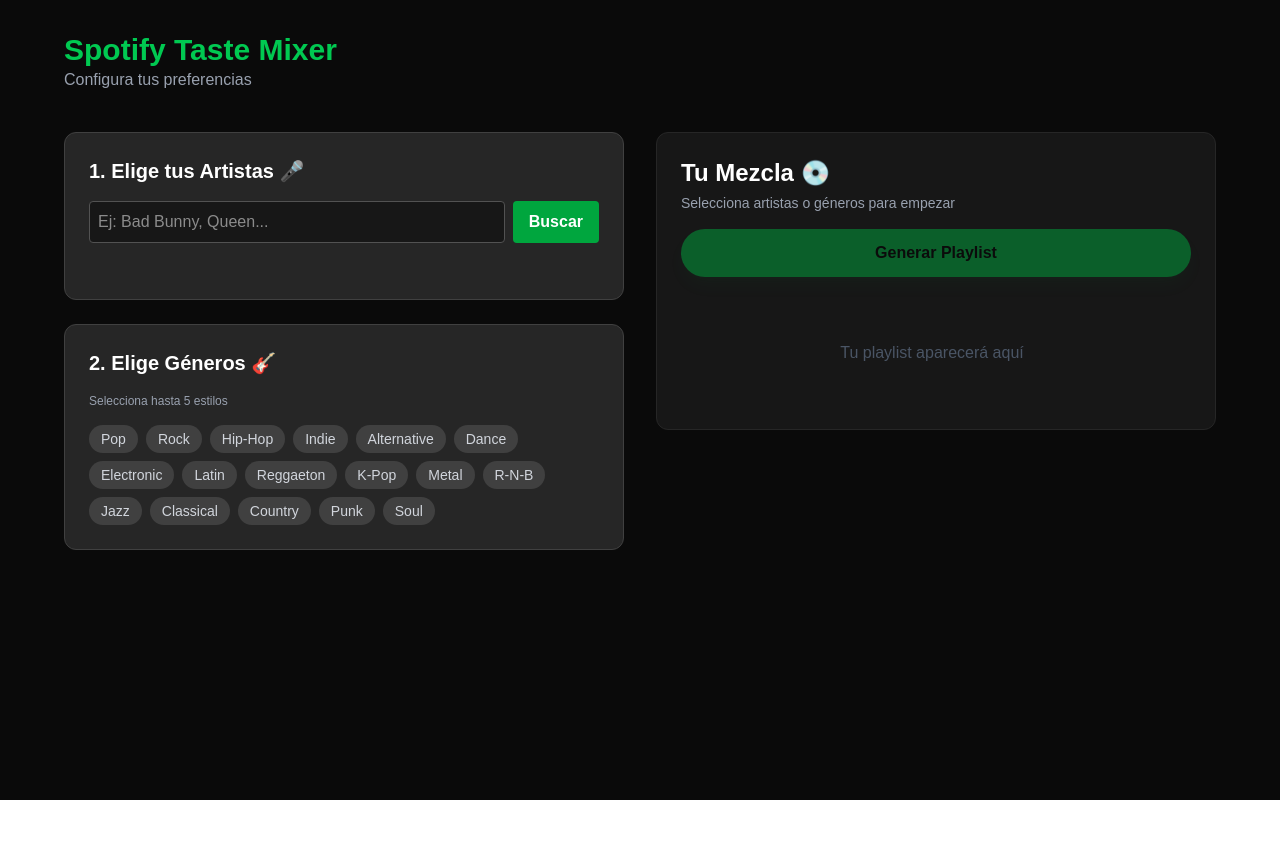
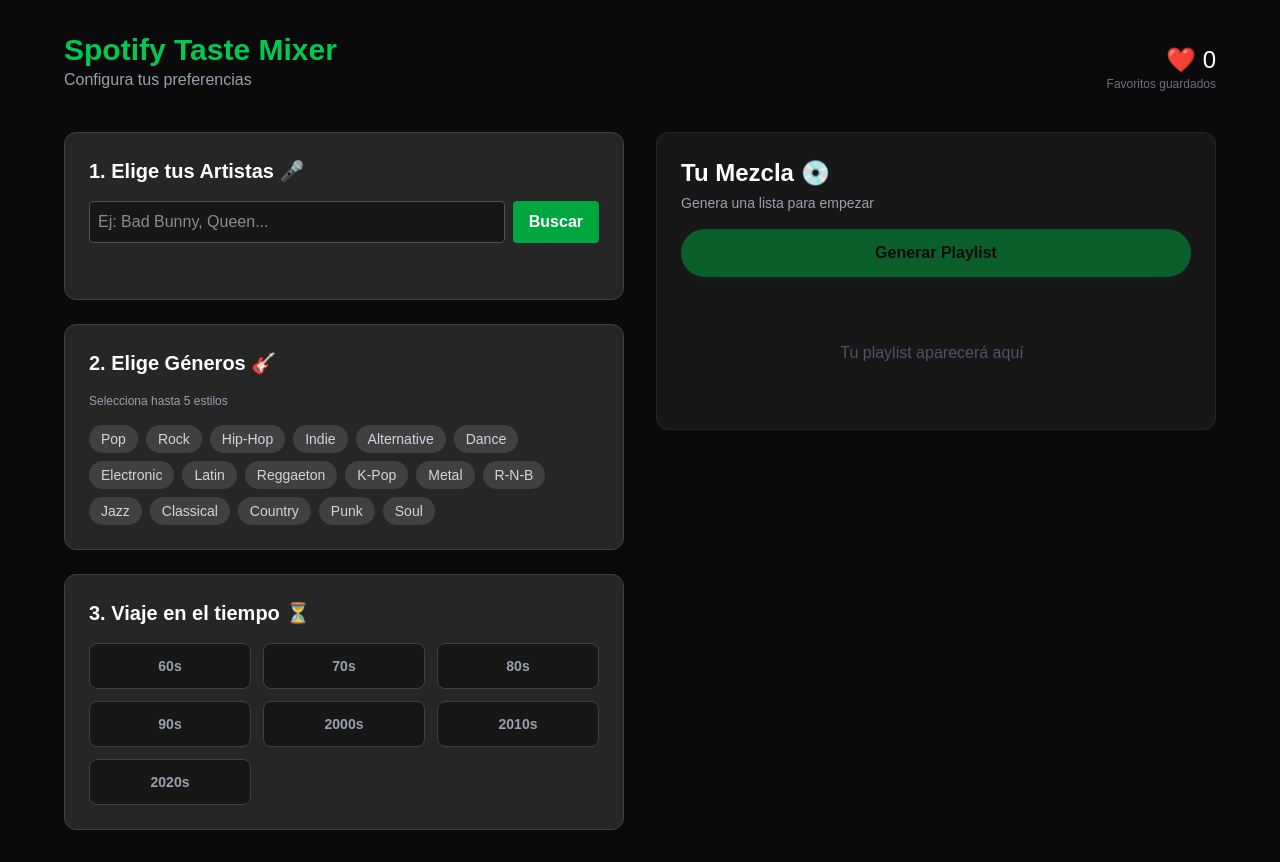
Before and after one commit to nataliatercero/PWEBspotifymix, a Next.js app: page /dashboard in a window 1280 px wide. Before the commit the page ends 800 px from the top, so only its background shows below. Built offline with nearby package versions, Linux system fonts and the light colour scheme; sample sign-in values are in the browser's storage.

Commit message:
Implementado decade widget y filtro por años
He añadido el componente DecadeWidget que permite seleccionar rangos de fechas (60s, 70s, etc.). He creado la función searchTracksByYear usando el filtro avanzado de la API de Spotify y he actualizado la lógica del Dashboard.

```diff
--- a/src/app/dashboard/page.js
+++ b/src/app/dashboard/page.js
@@ -4,8 +4,9 @@
 import { useRouter } from 'next/navigation';
 import ArtistWidget from '@/components/widgets/ArtistWidget';
 import GenreWidget from '@/components/widgets/GenreWidget';
+import DecadeWidget from '@/components/widgets/DecadeWidget';
 import TrackCard from '@/components/TrackCard';
-import { getArtistTopTracks, searchTracksByGenre } from '@/lib/spotify';
+import { getArtistTopTracks, searchTracksByGenre, searchTracksByYear } from '@/lib/spotify';
 
 export default function Dashboard() {
   const router = useRouter();
@@ -13,39 +14,56 @@
 
   const [misArtistas, setMisArtistas] = useState([]);
   const [misGeneros, setMisGeneros] = useState([]);
+  const [misDecadas, setMisDecadas] = useState([]);
+
   const [playlist, setPlaylist] = useState([]);
+  const [favorites, setFavorites] = useState([]);
   const [isGenerating, setIsGenerating] = useState(false);
 
   useEffect(() => {
     const t = localStorage.getItem('spotify_token');
     if (!t) router.push('/');
     else setToken(t);
+
+    // Cargar favoritos guardados
+    const savedFavs = localStorage.getItem('my_favorites');
+    if (savedFavs) {
+      setFavorites(JSON.parse(savedFavs));
+    }
   }, [router]);
 
+  // Función para manejar favoritos
+  const toggleFavorite = (track) => {
+    const isAlreadyFav = favorites.some(f => f.id === track.id);
+    let newFavs;
+
+    if (isAlreadyFav) {
+      // Si ya es favorito, se quita
+      newFavs = favorites.filter(f => f.id !== track.id);
+    } else {
+      // Si no, se añade
+      newFavs = [...favorites, track];
+    }
+
+    setFavorites(newFavs);
+    localStorage.setItem('my_favorites', JSON.stringify(newFavs)); // Guardar en disco
+  };
+
   const handleGeneratePlaylist = async () => {
-    // Validamos que haya al menos algo seleccionado
-    if (misArtistas.length === 0 && misGeneros.length === 0) return;
+    if (misArtistas.length === 0 && misGeneros.length === 0 && misDecadas.length === 0) return;
 
     setIsGenerating(true);
     setPlaylist([]);
 
     try {
-      // Peticiones de Artistas
       const artistPromises = misArtistas.map(artist => getArtistTopTracks(artist.id, token));
+      const genrePromises = misGeneros.map(genre => searchTracksByGenre(genre, token));
+      const decadePromises = misDecadas.map(yearRange => searchTracksByYear(yearRange, token));
 
-      // Peticiones de Géneros
-      const genrePromises = misGeneros.map(genre => searchTracksByGenre(genre, token));
+      const results = await Promise.all([...artistPromises, ...genrePromises, ...decadePromises]);
 
-      // Ejecutamos todo a la vez
-      const results = await Promise.all([...artistPromises, ...genrePromises]);
-
-      // Aplanamos y mezclamos
       let allTracks = results.flat();
-
-      // Eliminamos duplicados por ID (importante al mezclar fuentes)
       const uniqueTracks = Array.from(new Map(allTracks.map(t => [t.id, t])).values());
-
-      // Shuffle
       const shuffled = uniqueTracks.sort(() => Math.random() - 0.5);
 
       setPlaylist(shuffled);
@@ -64,40 +82,38 @@
 
   return (
     <div className="min-h-screen bg-neutral-950 text-white p-8">
-      <header className="mb-10 max-w-6xl mx-auto">
-        <h1 className="text-3xl font-bold text-green-500">Spotify Taste Mixer</h1>
-        <p className="text-gray-400">Configura tus preferencias</p>
+      <header className="mb-10 max-w-6xl mx-auto flex justify-between items-end">
+        <div>
+          <h1 className="text-3xl font-bold text-green-500">Spotify Taste Mixer</h1>
+          <p className="text-gray-400">Configura tus preferencias</p>
+        </div>
+        <div className="text-right">
+           <span className="text-2xl">❤️ {favorites.length}</span>
+           <p className="text-xs text-gray-500">Favoritos guardados</p>
+        </div>
       </header>
 
       <main className="grid grid-cols-1 lg:grid-cols-2 gap-8 max-w-6xl mx-auto">
 
         <div className="space-y-6">
-          <ArtistWidget
-            token={token}
-            onSelectionChange={setMisArtistas}
-          />
-
-          <GenreWidget
-            onSelectionChange={setMisGeneros}
-          />
+          <ArtistWidget token={token} onSelectionChange={setMisArtistas} />
+          <GenreWidget onSelectionChange={setMisGeneros} />
+          <DecadeWidget onSelectionChange={setMisDecadas} />
         </div>
 
         <div className="bg-neutral-900 p-6 rounded-xl border border-neutral-800 h-fit sticky top-8 flex flex-col max-h-[80vh]">
           <div className="mb-4">
             <h2 className="text-2xl font-bold flex items-center gap-2">
               Tu Mezcla 💿
-              {playlist.length > 0 && <span className="text-sm bg-neutral-700 px-2 py-1 rounded text-gray-300">{playlist.length} canciones</span>}
             </h2>
             <p className="text-gray-400 text-sm mt-1">
-              {misArtistas.length + misGeneros.length === 0
-                ? 'Selecciona artistas o géneros para empezar'
-                : `Mezclando ${misArtistas.length} artistas y ${misGeneros.length} géneros`}
+              {playlist.length === 0 ? 'Genera una lista para empezar' : '¡Dale al corazón para guardar tus favoritas!'}
             </p>
           </div>
 
           <button
             onClick={handleGeneratePlaylist}
-            disabled={misArtistas.length === 0 && misGeneros.length === 0 || isGenerating}
+            disabled={misArtistas.length === 0 && misGeneros.length === 0 && misDecadas.length === 0 || isGenerating}
             className="w-full py-3 bg-green-600 text-black font-bold rounded-full hover:bg-green-500 transition disabled:opacity-50 disabled:cursor-not-allowed mb-6 shadow-lg shadow-green-900/20"
           >
             {isGenerating ? 'Mezclando...' : 'Generar Playlist'}
@@ -114,6 +130,8 @@
                   key={track.id}
                   track={track}
                   onRemove={removeTrack}
+                  isFavorite={favorites.some(f => f.id === track.id)}
+                  onToggleFavorite={toggleFavorite}
                 />
               ))
             )}
--- a/src/components/TrackCard.jsx
+++ b/src/components/TrackCard.jsx
@@ -1,7 +1,7 @@
 'use client';
 
-export default function TrackCard({ track, onRemove }) {
-  // Convertir milisegundos a minutos:segundos
+export default function TrackCard({ track, onRemove, isFavorite, onToggleFavorite }) {
+
   const formatTime = (ms) => {
     const minutes = Math.floor(ms / 60000);
     const seconds = ((ms % 60000) / 1000).toFixed(0);
@@ -9,7 +9,7 @@
   };
 
   return (
-    <div className="flex items-center justify-between p-3 bg-neutral-800 rounded hover:bg-neutral-700 group transition">
+    <div className={`flex items-center justify-between p-3 rounded hover:bg-neutral-800 transition group ${isFavorite ? 'bg-neutral-800 border border-green-900' : 'bg-neutral-900'}`}>
       <div className="flex items-center gap-3 overflow-hidden">
         <img
           src={track.album.images[2]?.url}
@@ -18,22 +18,31 @@
         />
 
         <div className="flex flex-col truncate">
-          <span className="font-semibold text-white truncate">{track.name}</span>
+          <span className={`font-semibold truncate ${isFavorite ? 'text-green-400' : 'text-white'}`}>
+            {track.name}
+          </span>
           <span className="text-xs text-gray-400 truncate">
             {track.artists.map(a => a.name).join(', ')}
           </span>
         </div>
       </div>
 
-      <div className="flex items-center gap-4">
-        <span className="text-xs text-gray-500 font-mono">
+      <div className="flex items-center gap-3">
+        <button
+          onClick={() => onToggleFavorite(track)}
+          className="text-xl hover:scale-110 transition"
+          title={isFavorite ? "Quitar de favoritos" : "Añadir a favoritos"}
+        >
+          {isFavorite ? '❤️' : '🤍'}
+        </button>
+
+        <span className="text-xs text-gray-500 font-mono hidden sm:block">
           {formatTime(track.duration_ms)}
         </span>
 
         <button
           onClick={() => onRemove(track.id)}
-          className="text-gray-500 hover:text-red-500 opacity-0 group-hover:opacity-100 transition"
-          title="Quitar canción"
+          className="text-gray-500 hover:text-red-500 opacity-0 group-hover:opacity-100 transition px-2"
         >
           ✕
         </button>
--- /dev/null
+++ b/src/components/widgets/DecadeWidget.jsx
@@ -0,0 +1,49 @@
+'use client';
+
+import { useState } from 'react';
+
+const DECADES = [
+  { id: '1960-1969', label: '60s' },
+  { id: '1970-1979', label: '70s' },
+  { id: '1980-1989', label: '80s' },
+  { id: '1990-1999', label: '90s' },
+  { id: '2000-2009', label: '2000s' },
+  { id: '2010-2019', label: '2010s' },
+  { id: '2020-2024', label: '2020s' },
+];
+
+export default function DecadeWidget({ onSelectionChange }) {
+  const [selected, setSelected] = useState([]);
+
+  const toggleDecade = (range) => {
+    let newSelection;
+    if (selected.includes(range)) {
+      newSelection = selected.filter(d => d !== range);
+    } else {
+      newSelection = [...selected, range];
+    }
+    setSelected(newSelection);
+    onSelectionChange(newSelection);
+  };
+
+  return (
+    <div className="bg-neutral-800 p-6 rounded-xl border border-neutral-700">
+      <h3 className="text-xl font-bold text-white mb-4">3. Viaje en el tiempo ⏳</h3>
+      <div className="grid grid-cols-2 md:grid-cols-3 gap-3">
+        {DECADES.map(decade => (
+          <button
+            key={decade.id}
+            onClick={() => toggleDecade(decade.id)}
+            className={`p-3 rounded-lg text-sm font-bold transition border ${
+              selected.includes(decade.id)
+                ? 'bg-green-600 border-green-500 text-white'
+                : 'bg-neutral-900 border-neutral-700 text-gray-400 hover:border-gray-500'
+            }`}
+          >
+            {decade.label}
+          </button>
+        ))}
+      </div>
+    </div>
+  );
+}
--- a/src/lib/spotify.js
+++ b/src/lib/spotify.js
@@ -36,3 +36,10 @@
   const data = await fetchSpotify(`/search?type=track&q=genre:${encodeURIComponent(genre)}&limit=10&offset=${offset}`, token);
   return data?.tracks?.items || [];
 }
+
+// 4. Buscar tracks por rango de años
+export async function searchTracksByYear(yearRange, token) {
+  const offset = Math.floor(Math.random() * 20);
+  const data = await fetchSpotify(`/search?type=track&q=year:${yearRange}&limit=10&offset=${offset}`, token);
+  return data?.tracks?.items || [];
+}
```
